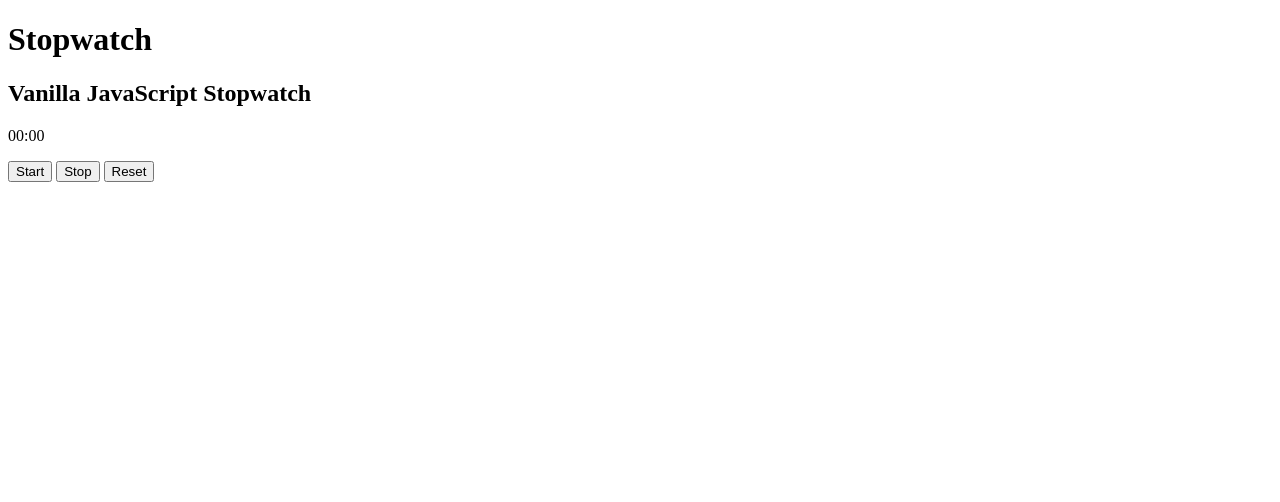
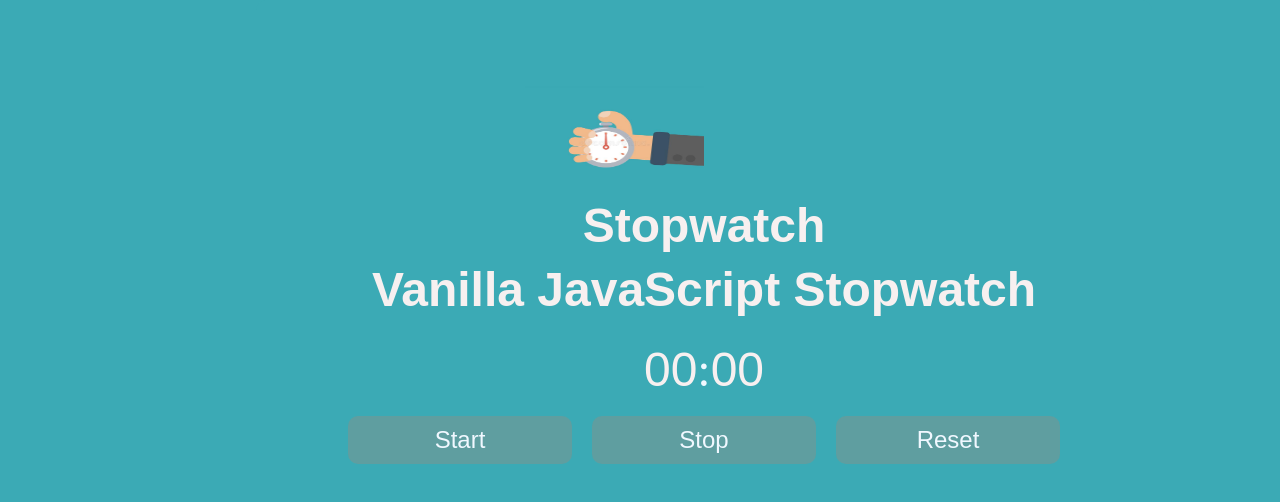
Before and after one commit to MerKhadraoui/timeApps, a website: page StopWatchApp/src/index.html in a window 1280 px wide. Drawn offline with nearby package versions, Linux system fonts and the light colour scheme; files that its build step writes are made by us from their sources.

Commit message:
Stop Watch App

```diff
--- a/StopWatchApp/src/index.html
+++ b/StopWatchApp/src/index.html
@@ -8,12 +8,19 @@
   </head>
   <body>
     <div class="wrapper">
-      <h1>Stopwatch</h1>
-      <h2>Vanilla JavaScript Stopwatch</h2>
-      <p><span id="seconds">00</span>:<span id="tens">00</span></p>
-      <button id="button-start">Start</button>
-      <button id="button-stop">Stop</button>
-      <button id="button-reset">Reset</button>
+      <img src="./image/chrono.jpg" id="img" alt="chrono" />
+      <div class="app-cont">
+        <h1>Stopwatch</h1>
+        <h2>Vanilla JavaScript Stopwatch</h2>
+        <p id="counter">
+          <span id="seconds">00</span>:<span id="tens">00</span>
+        </p>
+      </div>
+      <div class="button">
+        <button id="button-start">Start</button>
+        <button id="button-stop">Stop</button>
+        <button id="button-reset">Reset</button>
+      </div>
     </div>
     <script src="./scripts/index.js"></script>
   </body>
--- a/StopWatchApp/src/scss/main.scss
+++ b/StopWatchApp/src/scss/main.scss
@@ -1,3 +1,62 @@
-// * {
-//   background-color: red;
-// }
+* {
+  margin: 0;
+  padding: 0;
+  background-color: #3baab5;
+}
+
+.wrapper {
+  margin-left: 20%;
+  width: 70vw;
+  height: 70vh;
+  display: flex;
+  justify-content: center;
+  justify-items: center;
+  flex-direction: column;
+  background-color: #3baab5;
+  border-radius: 10px;
+}
+#img {
+  position: relative;
+  left: 30%;
+  width: 20%;
+  height: 20%;
+}
+.app-cont {
+  width: 100%;
+  text-align: center;
+}
+h1,
+h2,
+span {
+  height: 4rem;
+  font-family: Arial, Helvetica, sans-serif;
+  color: rgb(247, 240, 240);
+  font-size: 3rem;
+}
+.button {
+  width: 100%;
+  display: flex;
+  justify-content: center;
+  justify-items: center;
+}
+button {
+  margin: 10px;
+  color: aliceblue;
+  width: 25%;
+  height: 3rem;
+  border: none;
+  background-color: cadetblue;
+  border-radius: 10px;
+  font-size: 1.5rem;
+}
+button:hover {
+  background-color: rgb(18, 119, 119);
+  color: rgb(93, 158, 115);
+  border: 1px solid aliceblue;
+}
+#counter {
+  height: 3rem;
+  font-size: 3rem;
+  padding: 1rem;
+  color: aliceblue;
+}
```
Also changed, not shown: StopWatchApp/src/image/chrono.jpg (added), StopWatchApp/src/image/images.png (added).
